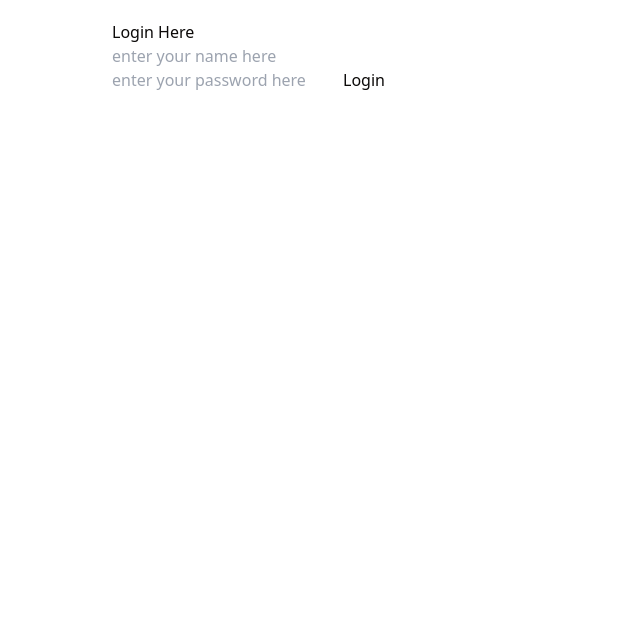
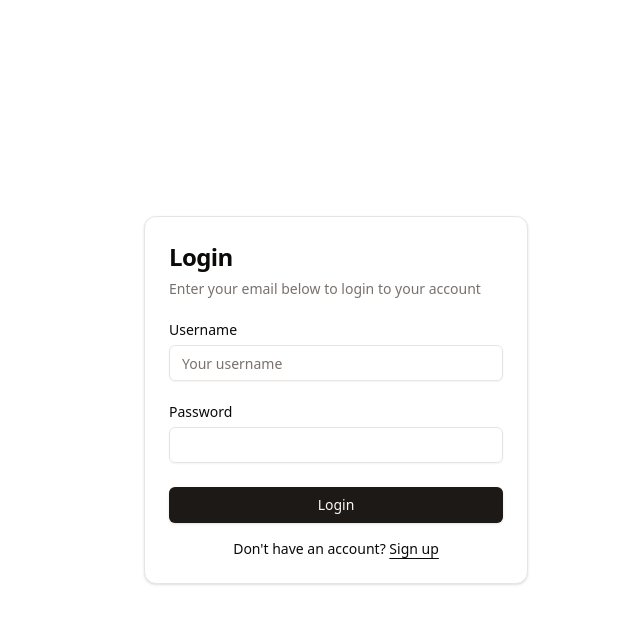
Before and after one commit to sushanthnandeti/NextJS_Django_App_Frontend, a Next.js app: page /login in a window 1280 px wide. Shown: the top 624 px of the page, without its empty margins (304-944 px from the left). Built offline with nearby package versions, Linux system fonts and the light colour scheme.

Commit message:
shadcn login page added successfully

```diff
--- a/package.json
+++ b/package.json
@@ -10,6 +10,7 @@
   },
   "dependencies": {
     "@radix-ui/react-dropdown-menu": "^2.1.6",
+    "@radix-ui/react-label": "^2.1.2",
     "@radix-ui/react-slot": "^1.1.2",
     "class-variance-authority": "^0.7.1",
     "clsx": "^2.1.1",
--- a/src/app/login/page.jsx
+++ b/src/app/login/page.jsx
@@ -1,48 +1,11 @@
-'use client'
-
-import { useAuth } from "../../components/authProvider";
-// --> url --> /login
-
-const LOGIN_URL = "/api/login/"
+import { LoginForm } from "@/components/login-form"
 
 export default function Page() {
-    const auth = useAuth()
-
-
-    async function handleClick(event) {
-        event.preventDefault()
-        console.log(event, event.target);
-        const formData = new FormData(event.target)
-        const objectFromForm = Object.fromEntries(formData)
-        const jsonData = JSON.stringify(objectFromForm)
-        const requestOptions = {
-            method: 'POST',
-            credentials: 'include',
-            headers: {
-                'Content-Type': 'application/json',
-            },
-            body: jsonData
-        }
-        const response  = await fetch(LOGIN_URL, requestOptions)
-
-        const data = await response.json()
-
-        if (response.ok) {
-            console.log(" Logged In")
-            auth.login()
-        }
-
-    }
-
-    return <div className="h-[95vh]">
-                <div className=" max-w-md mx-auto py-5">
-                    <h1>Login Here</h1>
-                    <form onSubmit={handleClick}>
-                        <input type="text" required name="username" placeholder="enter your name here" />
-                        <input type="text" required name="password" placeholder="enter your password here" />
-
-                        <button type="submit"> Login  </button>
-                    </form>
-                </div>
-            </div>
-    }
+  return (
+    <div className="flex min-h-svh w-full items-center justify-center p-6 md:p-10">
+      <div className="w-full max-w-sm">
+        <LoginForm />
+      </div>
+    </div>
+  )
+}
--- /dev/null
+++ b/src/app/login/pageOld.jsx
@@ -0,0 +1,48 @@
+'use client'
+
+import { useAuth } from "../../components/authProvider";
+// --> url --> /login
+
+const LOGIN_URL = "/api/login/"
+
+export default function Page() {
+    const auth = useAuth()
+
+
+    async function handleClick(event) {
+        event.preventDefault()
+        console.log(event, event.target);
+        const formData = new FormData(event.target)
+        const objectFromForm = Object.fromEntries(formData)
+        const jsonData = JSON.stringify(objectFromForm)
+        const requestOptions = {
+            method: 'POST',
+            credentials: 'include',
+            headers: {
+                'Content-Type': 'application/json',
+            },
+            body: jsonData
+        }
+        const response  = await fetch(LOGIN_URL, requestOptions)
+
+        const data = await response.json()
+
+        if (response.ok) {
+            console.log(" Logged In")
+            auth.login()
+        }
+
+    }
+
+    return <div className="h-[95vh]">
+                <div className=" max-w-md mx-auto py-5">
+                    <h1>Login Here</h1>
+                    <form onSubmit={handleClick}>
+                        <input type="text" required name="username" placeholder="enter your name here" />
+                        <input type="text" required name="password" placeholder="enter your password here" />
+
+                        <button type="submit"> Login  </button>
+                    </form>
+                </div>
+            </div>
+    }
--- /dev/null
+++ b/src/components/login-form.jsx
@@ -0,0 +1,97 @@
+'use client'
+
+import { cn } from "@/lib/utils"
+import { Button } from "@/components/ui/button"
+import { useAuth } from "./authProvider"
+import {
+  Card,
+  CardContent,
+  CardDescription,
+  CardHeader,
+  CardTitle,
+} from "@/components/ui/card"
+import { Input } from "@/components/ui/input"
+import { Label } from "@/components/ui/label"
+
+
+const LOGIN_URL = "/api/login/"
+
+export function LoginForm({
+  className,
+  ...props
+})
+{
+
+    const auth = useAuth()
+
+        async function handleClick(event) {
+
+        event.preventDefault()
+        console.log(event, event.target);
+        const formData = new FormData(event.target)
+        const objectFromForm = Object.fromEntries(formData)
+        const jsonData = JSON.stringify(objectFromForm)
+        const requestOptions = {
+            method: 'POST',
+            credentials: 'include',
+            headers: {
+                'Content-Type': 'application/json',
+            },
+            body: jsonData
+        }
+        const response  = await fetch(LOGIN_URL, requestOptions)
+
+        const data = await response.json()
+
+        if (response.ok) {
+            console.log(" Logged In")
+            auth.login()
+        }
+
+    }
+
+  return (
+    <div className={cn("flex flex-col gap-6", className)} {...props}>
+      <Card>
+        <CardHeader>
+          <CardTitle className="text-2xl">Login</CardTitle>
+          <CardDescription>
+            Enter your email below to login to your account
+          </CardDescription>
+        </CardHeader>
+        <CardContent>
+          <form onSubmit={handleClick}>
+            <div className="flex flex-col gap-6">
+              <div className="grid gap-2">
+                <Label htmlFor="username">Username</Label>
+                <Input
+                  id="username"
+                  type="username"
+                  name= "username"
+                  placeholder="Your username"
+                  required
+                />
+              </div>
+              <div className="grid gap-2">
+                <div className="flex items-center">
+                  <Label htmlFor="password">Password</Label>
+                </div>
+                <Input id="password" name="password" type="password" required />
+              </div>
+              <Button type="submit" className="w-full">
+                Login
+              </Button>
+
+            </div>
+            <div className="mt-4 text-center text-sm">
+              Don&apos;t have an account?{" "}
+              <a href="" className="underline underline-offset-4">
+                Sign up
+              </a>
+            </div>
+          </form>
+        </CardContent>
+      </Card>
+    </div>
+  )
+}
--- /dev/null
+++ b/src/components/ui/card.tsx
@@ -0,0 +1,76 @@
+import * as React from "react"
+
+import { cn } from "@/lib/utils"
+
+const Card = React.forwardRef<
+  HTMLDivElement,
+  React.HTMLAttributes<HTMLDivElement>
+>(({ className, ...props }, ref) => (
+  <div
+    ref={ref}
+    className={cn(
+      "rounded-xl border bg-card text-card-foreground shadow",
+      className
+    )}
+    {...props}
+  />
+))
+Card.displayName = "Card"
+
+const CardHeader = React.forwardRef<
+  HTMLDivElement,
+  React.HTMLAttributes<HTMLDivElement>
+>(({ className, ...props }, ref) => (
+  <div
+    ref={ref}
+    className={cn("flex flex-col space-y-1.5 p-6", className)}
+    {...props}
+  />
+))
+CardHeader.displayName = "CardHeader"
+
+const CardTitle = React.forwardRef<
+  HTMLDivElement,
+  React.HTMLAttributes<HTMLDivElement>
+>(({ className, ...props }, ref) => (
+  <div
+    ref={ref}
+    className={cn("font-semibold leading-none tracking-tight", className)}
+    {...props}
+  />
+))
+CardTitle.displayName = "CardTitle"
+
+const CardDescription = React.forwardRef<
+  HTMLDivElement,
+  React.HTMLAttributes<HTMLDivElement>
+>(({ className, ...props }, ref) => (
+  <div
+    ref={ref}
+    className={cn("text-sm text-muted-foreground", className)}
+    {...props}
+  />
+))
+CardDescription.displayName = "CardDescription"
+
+const CardContent = React.forwardRef<
+  HTMLDivElement,
+  React.HTMLAttributes<HTMLDivElement>
+>(({ className, ...props }, ref) => (
+  <div ref={ref} className={cn("p-6 pt-0", className)} {...props} />
+))
+CardContent.displayName = "CardContent"
+
+const CardFooter = React.forwardRef<
+  HTMLDivElement,
+  React.HTMLAttributes<HTMLDivElement>
+>(({ className, ...props }, ref) => (
+  <div
+    ref={ref}
+    className={cn("flex items-center p-6 pt-0", className)}
+    {...props}
+  />
+))
+CardFooter.displayName = "CardFooter"
+
+export { Card, CardHeader, CardFooter, CardTitle, CardDescription, CardContent }
--- /dev/null
+++ b/src/components/ui/input.tsx
@@ -0,0 +1,22 @@
+import * as React from "react"
+
+import { cn } from "@/lib/utils"
+
+const Input = React.forwardRef<HTMLInputElement, React.ComponentProps<"input">>(
+  ({ className, type, ...props }, ref) => {
+    return (
+      <input
+        type={type}
+        className={cn(
+          "flex h-9 w-full rounded-md border border-input bg-transparent px-3 py-1 text-base shadow-sm transition-colors file:border-0 file:bg-transparent file:text-sm file:font-medium file:text-foreground placeholder:text-muted-foreground focus-visible:outline-none focus-visible:ring-1 focus-visible:ring-ring disabled:cursor-not-allowed disabled:opacity-50 md:text-sm",
+          className
+        )}
+        ref={ref}
+        {...props}
+      />
+    )
+  }
+)
+Input.displayName = "Input"
+
+export { Input }
--- /dev/null
+++ b/src/components/ui/label.tsx
@@ -0,0 +1,26 @@
+"use client"
+
+import * as React from "react"
+import * as LabelPrimitive from "@radix-ui/react-label"
+import { cva, type VariantProps } from "class-variance-authority"
+
+import { cn } from "@/lib/utils"
+
+const labelVariants = cva(
+  "text-sm font-medium leading-none peer-disabled:cursor-not-allowed peer-disabled:opacity-70"
+)
+
+const Label = React.forwardRef<
+  React.ElementRef<typeof LabelPrimitive.Root>,
+  React.ComponentPropsWithoutRef<typeof LabelPrimitive.Root> &
+    VariantProps<typeof labelVariants>
+>(({ className, ...props }, ref) => (
+  <LabelPrimitive.Root
+    ref={ref}
+    className={cn(labelVariants(), className)}
+    {...props}
+  />
+))
+Label.displayName = LabelPrimitive.Root.displayName
+
+export { Label }
```
Also changed, not shown: 1 other file (tests, documents, lock files or other folders).
